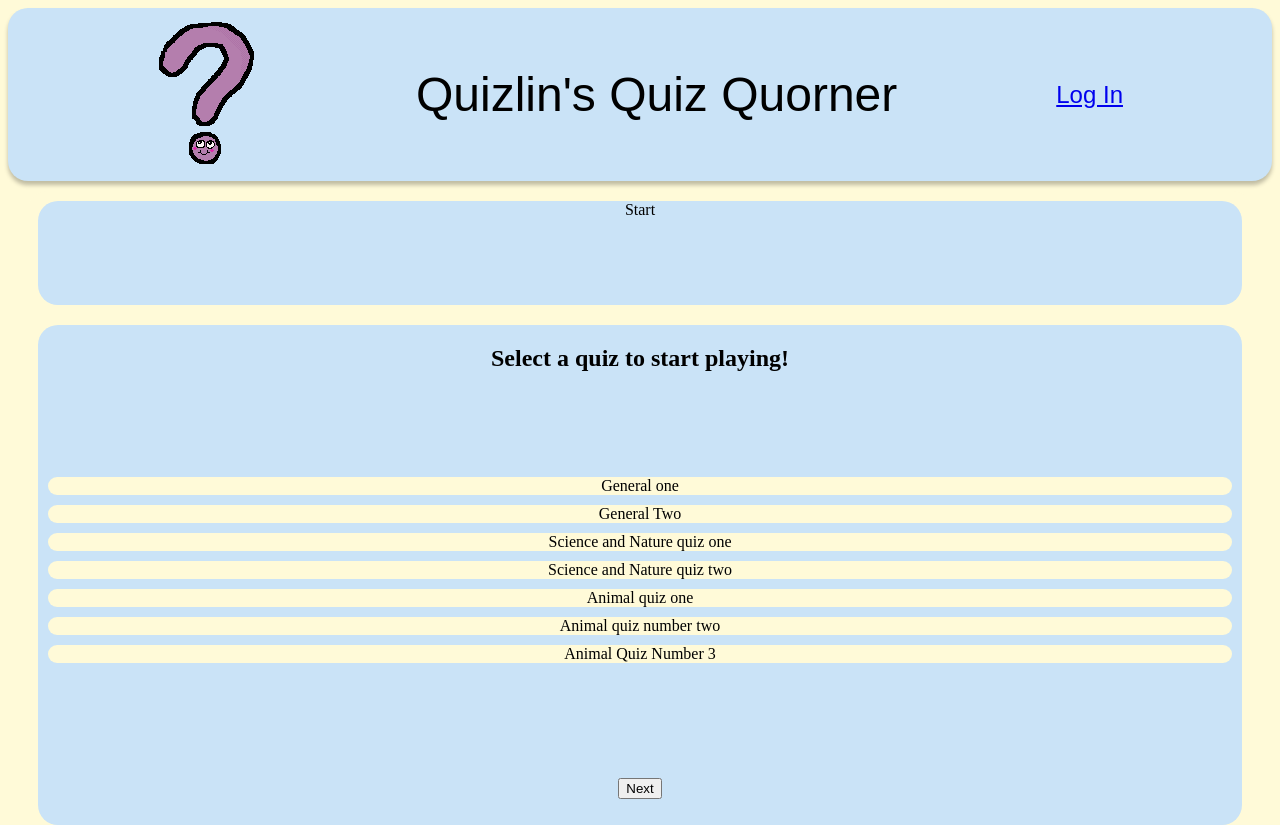
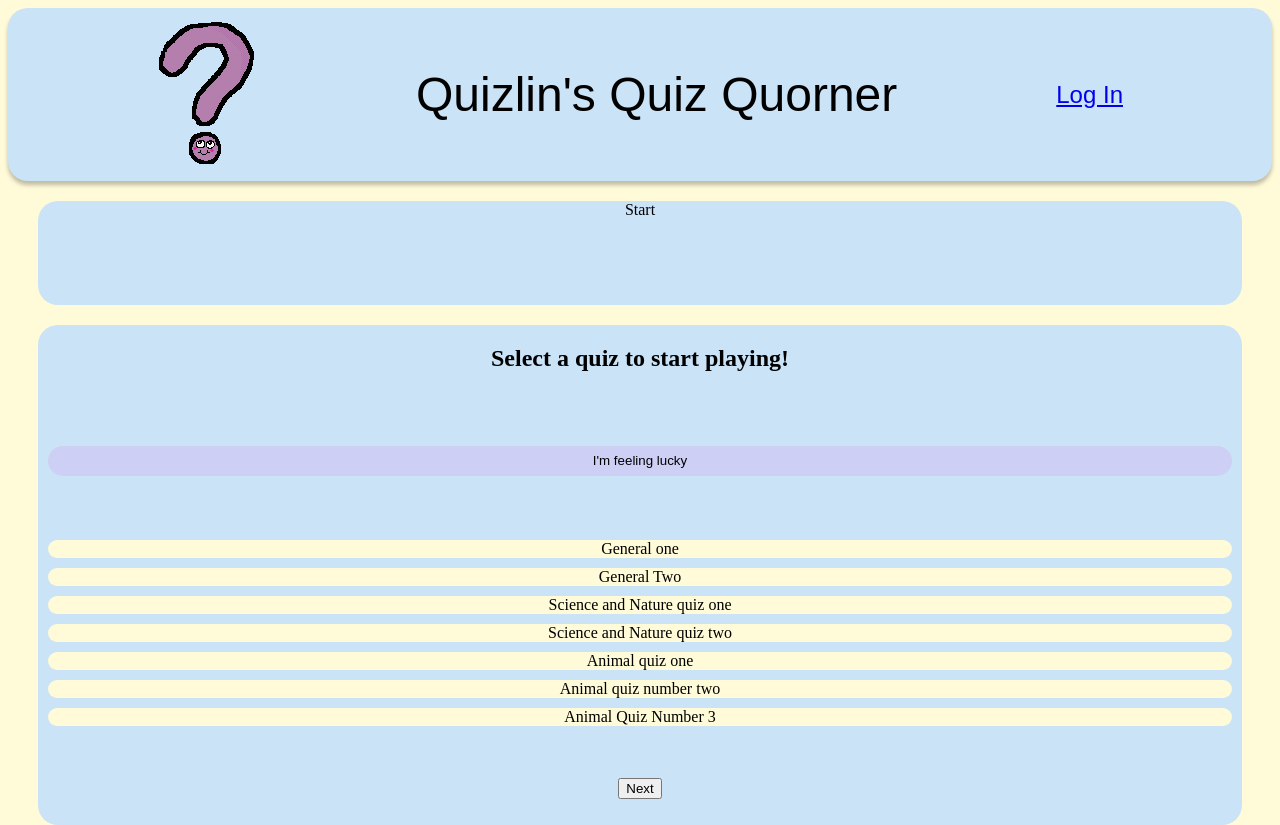
Before and after one commit to Robchike9290/QuizlansQuizQuorner, a React app in the folder myapp/: page /#/takequiz in a window 1280 px wide. Built offline with nearby package versions, Linux system fonts and the light colour scheme; no server answers; the HTML template or start-up script is replaced by a standard one.

Commit message:
randomizer built, button functionality added, bug fixes

```diff
--- a/myapp/src/components/TakeQuiz.jsx
+++ b/myapp/src/components/TakeQuiz.jsx
@@ -41,14 +41,13 @@ const TakeQuiz = (props) => {
   const changeStatusForward = () => {
     console.log('pageStatus BEFORE', pageStatus)
     if (pageStatus === 'start') {
-      console.log('INSIDE START BLOCK----------')
       setPageStatus('quiz');
-      console.log('pageStatus AFTER---------', pageStatus)
     } else if (pageStatus === 'quiz') {
       setPageStatus('results');
     } else if (pageStatus === 'results') {
       setPageStatus('start') //display options to start new quiz
     }
+    console.log('pageStatus AFTER---------', pageStatus)
   }
 
   const changeStatusBackward = () => {
@@ -77,6 +76,16 @@ const TakeQuiz = (props) => {
     console.log('CHOSEN QUIZ after', quizSelected)
   }
 
+  const imFeelingLucky = () => {
+    // setQuiz to random quiz from allQuizzes
+    // invoke chosenQuiz
+    const min = 0;
+    const max = allQuizzes.length - 1;
+    const randomQuiz = allQuizzes[Math.floor(Math.random() * (max - min) + min)];
+    const randomQuizName = randomQuiz.quizName;
+    setQuiz(randomQuizName);
+    chosenQuiz();
+  }
   //TODO
   //CONDITIONAL RENDERING (either Header, StartPage and Footer or QuizBody)
   //if isPlaying === false (defualt)
@@ -86,7 +95,7 @@ const TakeQuiz = (props) => {
 
   return (
   <BaseLayout>
-  {pageStatus === 'start' ? <Start allQuizzes={allQuizzes} quiz={quiz} quizSelected={quizSelected} changeStatusForward={changeStatusForward} changeStatusBackward={changeStatusBackward} chooseQuiz={chooseQuiz} chosenQuiz={chosenQuiz}/> :
+  {pageStatus === 'start' ? <Start allQuizzes={allQuizzes} quiz={quiz} quizSelected={quizSelected} changeStatusForward={changeStatusForward} changeStatusBackward={changeStatusBackward} chooseQuiz={chooseQuiz} chosenQuiz={chosenQuiz} imFeelingLucky={imFeelingLucky}/> :
   pageStatus === 'quiz' ? <Quiz quiz={quiz} allQuizzes={allQuizzes} changeStatusForward={changeStatusForward} changeStatusBackward={changeStatusBackward} /> :
   pageStatus === 'results' ? <Results changeStatusForward={changeStatusForward} changeStatusBackward={changeStatusBackward}/> : null }
 
--- a/myapp/src/components/takeQuizComponents/Quiz.jsx
+++ b/myapp/src/components/takeQuizComponents/Quiz.jsx
@@ -55,7 +55,6 @@ const Quiz = ({ quiz, changeStatusForward, changeStatusBackward, allQuizzes }) =
   const [score, setScore] = useState(0);
 
   const getQuiz = () => {
-    console.log('WE ARE HERE')
     for (let i = 0; i < allQuizzes.length; i++) {
       if (allQuizzes[i].quizName === quiz) {
         console.log('QUIZ FOUND HERE IS THE OBJ', allQuizzes[i])
@@ -67,7 +66,6 @@ const Quiz = ({ quiz, changeStatusForward, changeStatusBackward, allQuizzes }) =
   useEffect(() => {
     console.log('inside useEffect right now')
     getQuiz();
-
   }, [])
 
   const previousQuestion = () => {
@@ -81,8 +79,6 @@ const Quiz = ({ quiz, changeStatusForward, changeStatusBackward, allQuizzes }) =
   const keepScore = () => {
     setScore(score + 1);
   }
-
-  // console.log('selectedQuiz.quizQuestions --', selectedQuiz.quizQuestions)
 
   return (
     <Container>
@@ -106,15 +102,19 @@ const Quiz = ({ quiz, changeStatusForward, changeStatusBackward, allQuizzes }) =
     <Footer>
       <span>
         <FloatLeft>
-          <button onClick={previousQuestion}>Previous</button>
+        {selectedQuiz ? ((counter !== 0) ?
+            <button onClick={previousQuestion}>Previous</button> :
+            null
+          ) : null}
         </FloatLeft>
-          <button onClick={changeStatusBackward}>Exit quiz</button>
+          <button>Report</button>
+          <button onClick={changeStatusBackward}>Exit</button>
         <FloatRight>
-          <button onClick={nextQuestion}>Next</button>
-          {/* {(counter === selectedQuiz.quizQuestions.length - 1) ?
-           <button onClick={changeStatusForward}>Finish Quiz</button> :
-           <button onClick={nextQuestion}>Next</button>
-          } */}
+        {/* <button onClick={nextQuestion}>Next</button> */}
+          {selectedQuiz ? ((counter !== selectedQuiz.quizQuestions.length - 1) ?
+            <button onClick={nextQuestion}>Next</button> :
+            <button onClick={changeStatusForward}>Finish Quiz</button>
+          ) : null}
         </FloatRight>
       </span>
     </Footer>
--- a/myapp/src/components/takeQuizComponents/Results.jsx
+++ b/myapp/src/components/takeQuizComponents/Results.jsx
@@ -59,10 +59,10 @@ const Results = ({ score, changeStatusForward, changeStatusBackward }) => {
     <Footer>
       <span>
         <FloatLeft>
-          <button>Retake quiz</button>
+          <button onClick={changeStatusForward}>Retake quiz</button>
         </FloatLeft>
         <FloatRight>
-          <button>Exit</button>
+          <button onClick={() => console.log('exit?')}>Exit</button>
         </FloatRight>
       </span>
     </Footer>
--- a/myapp/src/components/takeQuizComponents/Start.jsx
+++ b/myapp/src/components/takeQuizComponents/Start.jsx
@@ -41,7 +41,16 @@ const Footer = styled.div`
   margin-top: 30px; //necessary until I fix the quiz body extending into the footer
 `;
 
-const Start = ({ allQuizzes, quiz, quizSelected, changeStatusForward, changeStatusBackward, chooseQuiz, chosenQuiz }) => {
+const Button = styled.button`
+  border-radius: var(--standard-border-radius);
+  height: 30px;
+  margin: var(--standard-margin);
+  background-color: var(--purple);
+  border: none;
+  //add click styling
+`;
+
+const Start = ({ allQuizzes, quiz, quizSelected, changeStatusForward, changeStatusBackward, chooseQuiz, chosenQuiz, imFeelingLucky }) => {
 
  if (!quizSelected) {
   // get all quiz data from db
@@ -51,6 +60,7 @@ const Start = ({ allQuizzes, quiz, quizSelected, changeStatusForward, changeStat
     <Header>Start</Header>
     <Body>
       <h2>Select a quiz to start playing!</h2>
+      <Button onClick={imFeelingLucky}>I'm feeling lucky</Button>
       <div>
       {allQuizzes.map((quiz, idx) => {
           return <QuizFeedItem quiz={quiz} changeStatusForward={changeStatusForward} chooseQuiz={chooseQuiz} key={idx}/>
@@ -78,8 +88,8 @@ const Start = ({ allQuizzes, quiz, quizSelected, changeStatusForward, changeStat
     <p>Quiz category</p> */}
     <Footer>
       <span>
-      <button onClick={changeStatusBackward}>Back</button>
-      <button onClick={changeStatusForward}>Play!</button>
+      <button onClick={changeStatusBackward}>Select another Quiz</button>
+      <button onClick={changeStatusForward}>Play this one!</button>
       </span>
     </Footer>
   </div>
--- a/myapp/src/components/userComponents/ReportedQuizzes.jsx
+++ b/myapp/src/components/userComponents/ReportedQuizzes.jsx
@@ -35,7 +35,6 @@ const ReportedQuizzes = () => {
   })
 
    useEffect(()=> {
-     ReportedQuizzes()
   }, [])
 
 
```
